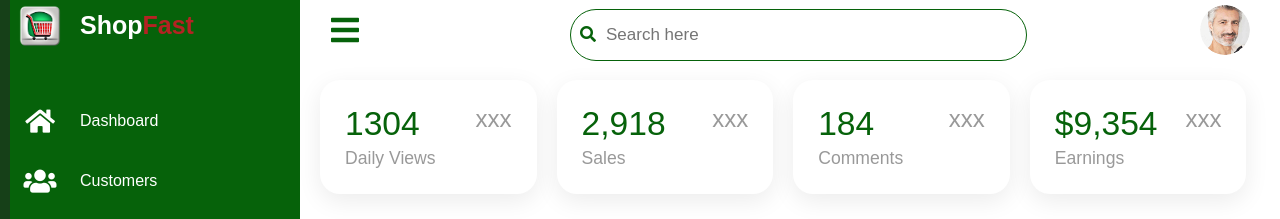
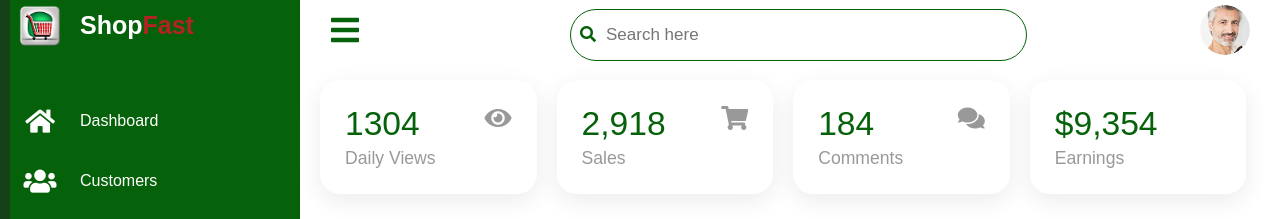
Before and after one commit to Deewan10/Admin-dashboard-2, a plain HTML site: page index.html in a window 1280 px wide. Shown: the top 219 px of the page. Drawn offline with Linux system fonts and the light colour scheme.

Commit message:
color finish

```diff
--- a/index.html
+++ b/index.html
@@ -97,7 +97,7 @@
                 </div>
 
                 <div class="iconbx">
-                    xxx
+                    <i class="fa fa-eye"></i>
                 </div>
             </div>
 
@@ -108,7 +108,7 @@
                     <div class="cardname">Sales</div>
                 </div>
                 <div class="iconbx">
-                    xxx
+                    <i class="fa fa-shopping-cart"></i>
                 </div>
             </div>
 
@@ -120,7 +120,7 @@
 
                 </div>
                 <div class="iconbx">
-                    xxx
+                    <i class="fa fa-comments"></i>
                 </div>
             </div>
 
@@ -132,7 +132,7 @@
 
                 </div>
                 <div class="iconbx">
-                    xxx
+                    <i class="fa fa-moneyy"></i>
                 </div>
             </div>
 
```
